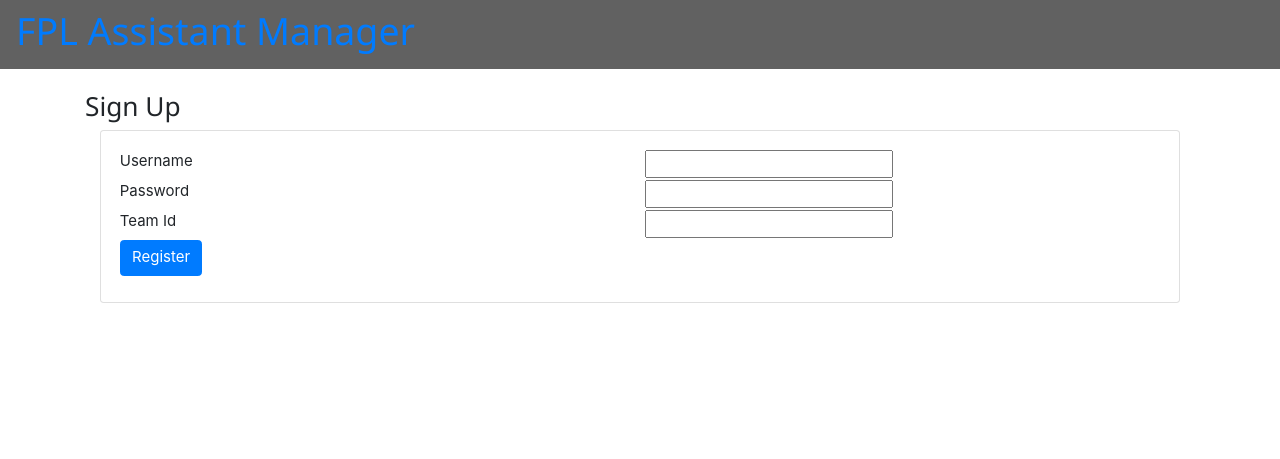
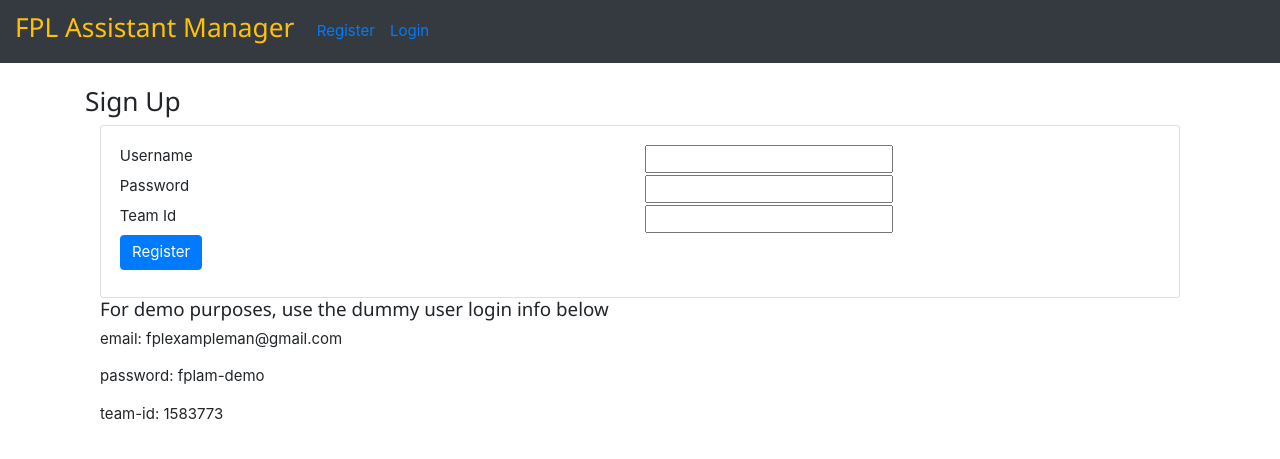
Before and after one commit to jcunningham3/fplamv3, a Flask app: page /register in a window 1280 px wide. Shown: the top 459 px of the page. Run offline with Flask 2, Linux system fonts and the light colour scheme; some libraries are stand-ins or nearby versions.

Commit message:
making changes

```diff
--- a/app.py
+++ b/app.py
@@ -20,7 +20,7 @@ connect_db(app)
 # home route
 @app.route('/')
 def home_route():
-    return redirect('/logon')
+    return render_template('/home.html')
 
 # register route
 @app.route('/register', methods=['GET', 'POST'])
@@ -36,19 +36,25 @@ def register_route():
         db.session.add(new_user)
         db.session.commit()
         session['user_id'] = new_user.id
+        info = team
+        flash(f"Welcome {info['user_info']['name']}")
         return redirect('/user')
     return render_template('register.html', form=form)
 
-# loggin in
+# logging in
 @app.route('/logon', methods=['GET', 'POST'])
 def login_route():
-    form = UserForm()
+    form = LoginForm()
     if form.validate_on_submit():
         email = form.email.data
         password = form.password.data
-        team_id = form.team_id.data
-        run_team(email,password,team_id)
-        return redirect('/user')
+        user = Users.authenticate(email)
+        if user:
+            session['user_id'] = user.id
+            run_team(email,password,user.team_id)
+            return redirect('/user')
+        else:
+            form.username.errors = ['Invalid username/password.']
     return render_template('login.html', form=form)
 
 # user route
@@ -56,3 +62,9 @@ def login_route():
 def user_page():
     info = team
     return render_template('user.html', info=info, stars=stars, jersey_list=jersey_list)
+
+# logging out
+@app.route('/logout')
+def logout():
+    session.pop('user_id')
+    return redirect('/')
--- a/templates/base.html
+++ b/templates/base.html
@@ -22,13 +22,24 @@
   </style>
 
   <!-- navbar -->
-  <div class="w3-bar w3-dark-grey text-warning">
-    <div class="w3-bar-item">
-      <a href="/" style="text-decoration: none;">
-        <h1>FPL Assistant Manager</h1>
-      </a>
-    </div>
+  <nav class="navbar navbar-expand-md bg-dark navbar-dark">
+  <a class="navbar-brand" href="/">
+    <h3 class="text-warning">FPL Assistant Manager</h3>
+  </a>
+  <button class="navbar-toggler" type="button" data-toggle="collapse" data-target="#collapsibleNavbar">
+    <span class="navbar-toggler-icon"></span>
+  </button>
+  <div class="collapse navbar-collapse" id="collapsibleNavbar">
+    <ul class="navbar-nav">
+      <li class="nav-item">
+        <a class="nav-link text-primary" href="/register">Register</a>
+      </li>
+      <li class="nav-item">
+        <a class="nav-link text-primary" href="/logon">Login</a>
+      </li>
+    </ul>
   </div>
+</nav>
   <br>
 
   <!-- flash messaging -->
--- a/templates/login.html
+++ b/templates/login.html
@@ -31,10 +31,4 @@
   </div>
 </div>
 <br>
-<div class="container">
-  <h5>For demo purposes, use the dummy user login info below</h5>
-  <p>email: fplexampleman@gmail.com</p>
-  <p>password: fplam-demo</p>
-  <p>team-id: 1583773</p>
-</div>
 {% endblock %}
--- a/templates/register.html
+++ b/templates/register.html
@@ -31,4 +31,10 @@
     </div>
   </div>
 </div>
+<div class="container">
+  <h5>For demo purposes, use the dummy user login info below</h5>
+  <p>email: fplexampleman@gmail.com</p>
+  <p>password: fplam-demo</p>
+  <p>team-id: 1583773</p>
+</div>
 {% endblock %}
```
Also changed, not shown: models.py (+9 -0 lines), templates/chat.html (added, +10 -0 lines), templates/home.html (added, +9 -0 lines), templates/user.html (+8 -6 lines).
